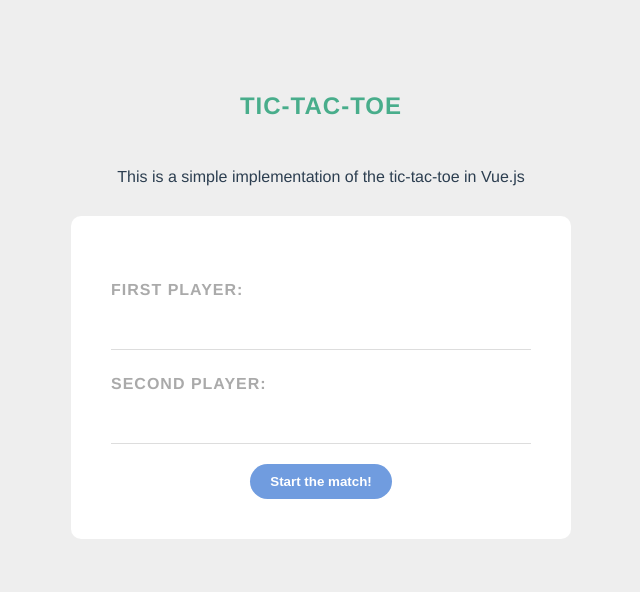
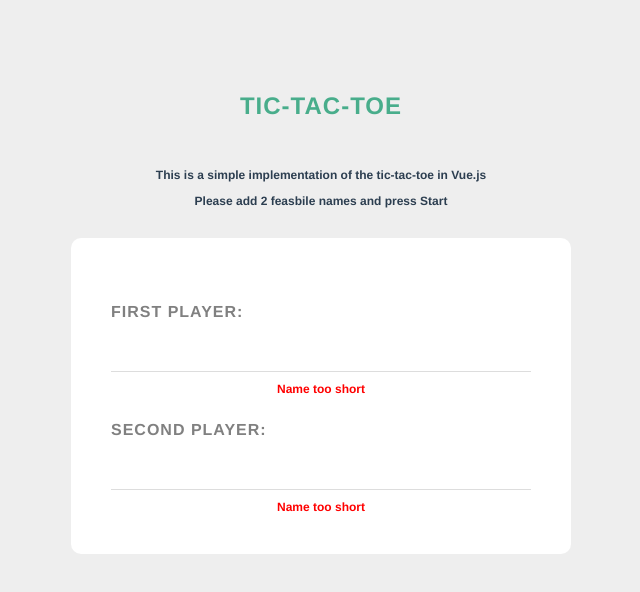
Before and after one commit to matteorazzanelli/tictactoe-vue, a Vue app: page / in a window 1280 px wide. Shown: the top 592 px of the page, without its empty margins (319-959 px from the left). Built offline with nearby package versions, Linux system fonts and the light colour scheme.

Commit message:
submit form is ok

```diff
--- a/src/components/InputForm.vue
+++ b/src/components/InputForm.vue
@@ -1,45 +1,49 @@
 <template>
-  <form @submit.prevent="handleSubmit">
-
+  <div class="form">
+    <!-- Collect some info from players -->
     <label>First player:</label>
     <input type="text" required v-model="firstPlayer">
-    <div v-if="firstPlayerError" class="error">{{ firstPlayerError }}</div>
+    <div v-show="firstNameTooShort" class="error">Name too short</div>
 
     <label>Second player:</label>
     <input type="text" required v-model="secondPlayer">
-    <div v-if="secondPlayerError" class="error">{{ secondPlayerError }}</div>
+    <div v-show="secondNameTooShort" class="error">Name too short</div>
 
-    <div class="submit">
-      <button>
-        Start the match!
-      </button>
+    <!-- Show the button only if names are ok -->
+    <div v-if="!firstNameTooShort && !secondNameTooShort" class="start">
+      <router-link :to="{name:'match', params:{ playerX: firstPlayer, playerO: secondPlayer }}">
+        Start
+      </router-link>
     </div>
 
-  </form>
+  </div>
 </template>
 
 <script>
   export default {
+    name: 'InputForm',
     data () {
       return {
         firstPlayer: '',
         secondPlayer: '',
-        firstPlayerError: '',
-        secondPlayerError: ''
+        firstNameTooShort: true,
+        secondNameTooShort: true
       }
     },
-    methods: {
-      handleSubmit(e){
-        // validate names
-        this.firstPlayerError = this.firstPlayer.length > 2 ? '' : 'Name too short';
-        this.secondPlayerError = this.secondPlayer.length > 2 ? '' : 'Name too short';
+    watch: {
+      // Just 'watch' if variables are ok or not
+      firstPlayer: function(value){
+        this.firstNameTooShort = value.length < 3 ? true : false;
+      },
+      secondPlayer: function(value){
+        this.secondNameTooShort = value.length < 3 ? true : false;
       }
     }
   }
 </script>
 
 <style scoped>
-form {
+.form {
   max-width: 420px;
   margin: 30px auto;
   background: white;
@@ -47,11 +51,11 @@ form {
   border-radius: 10px;
   display: flex;
   flex-direction: column;
+  justify-content: center;
 }
 label {
-  color: #aaa;
-  text-align: left;
-  display: inline-block;
+  align-self: flex-start;
+  color: grey;
   margin: 25px 0 15px;
   font-size: 1em;
   text-transform: uppercase;
@@ -59,7 +63,6 @@ label {
   font-weight: bold;
 }
 input{
-  display: block;
   padding: 10px 6px;
   width: 100%;
   box-sizing: border-box;
@@ -67,22 +70,31 @@ input{
   border-bottom: 1px solid #ddd;
   color: #555;
 }
-button{
-  background: #709cdf;
-  border: 0;
-  padding: 10px 20px;
-  margin-top: 20px;
-  color: white;
-  font-weight: bold;
-  border-radius: 20px;
-}
-button:hover{
-  background: #0e52b7;
-}
 .error{
   color: red;
   margin-top: 10px;
-  font-size: 0.8em;
+  font-size: 12px;
   font-weight: bold;
 }
+.start{
+  display: flex;
+  justify-content: center;
+}
+a{
+  background-color: rgb(10, 102, 194);
+  border: none;
+  padding: 15px 0px;
+  width: 100px;
+  border-radius: 20px;
+  cursor: pointer;
+  margin-top: 20px;
+  text-decoration: none;
+  color: white;
+  font-weight: bold;
+  font-size: 15px;
+  transition: background-color 0.15s;
+}
+a:hover{
+  background-color: rgb(2, 70, 138);
+}
 </style>
--- a/src/router/index.js
+++ b/src/router/index.js
@@ -1,5 +1,6 @@
 import { createRouter, createWebHistory } from 'vue-router'
 import HomeView from '../views/HomeView.vue'
+import GameView from '../views/GameView.vue'
 
 const routes = [
   {
@@ -7,6 +8,12 @@ const routes = [
     name: 'home',
     component: HomeView
   },
+  {
+    path: "/match/:playerX/:playerO",
+    name: "match",
+    component: GameView,
+    props: true
+  }
 ]
 
 const router = createRouter({
--- a/src/views/HomeView.vue
+++ b/src/views/HomeView.vue
@@ -1,6 +1,7 @@
 <template>
   <h1>TIC-TAC-TOE</h1>
   <p>This is a simple implementation of the tic-tac-toe in Vue.js</p>
+  <p>Please add 2 feasbile names and press Start</p>
   <InputForm/>
 </template>
 
@@ -10,9 +11,7 @@ import InputForm from '@/components/InputForm.vue'
 
 export default {
   name: 'HomeView',
-  components: {
-    InputForm
-  }
+  components: { InputForm }
 }
 </script>
 
@@ -36,4 +35,8 @@ body {
   margin: 0;
   background: #eee;
 }
+p {
+  font-size: 12px;
+  font-weight: bold;
+}
 </style>
```
